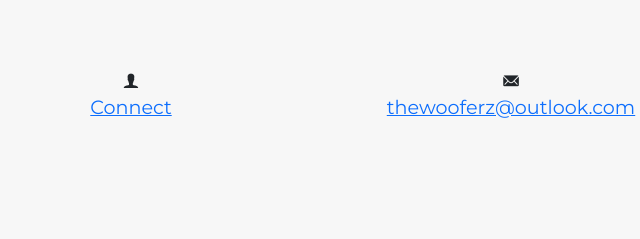
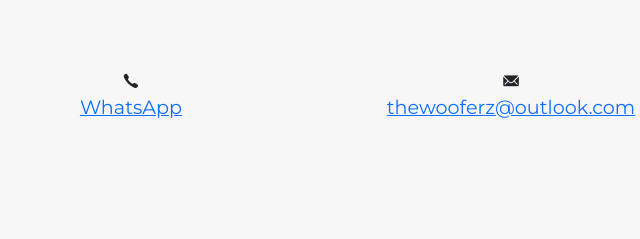
Before and after one commit to thewooferz/thewooferz.github.io, a plain HTML site: page index.html in a window 1280 px wide. Shown: the part 2862-3101 px from the top of the page, 129-769 px from the left. Drawn offline with nearby package versions, Linux system fonts and the light colour scheme; files that its build step writes are made by us from their sources; files whose address does not match are found by name.

Commit message:
whatsapp no added

```diff
--- a/index.html
+++ b/index.html
@@ -145,11 +145,11 @@
 						<div class="con con-1 w-100 py-5">
 							<div class="con-info w-100 text-center">
 								<div class="icon d-flex align-items-center justify-content-center">
-									<span class="ion-ios-person"></span>
+									<span class="ion-ios-call"></span>
 								</div>
 								<div class="text">
-								   <a href="https://www.linkedin.com/in/hardhikgupta">
-									<span>Connect</span>
+								   <a href="https://wa.me/c/919796620834">
+									<span>WhatsApp</span>
                    </a>
 								</div>
 							</div>
```
